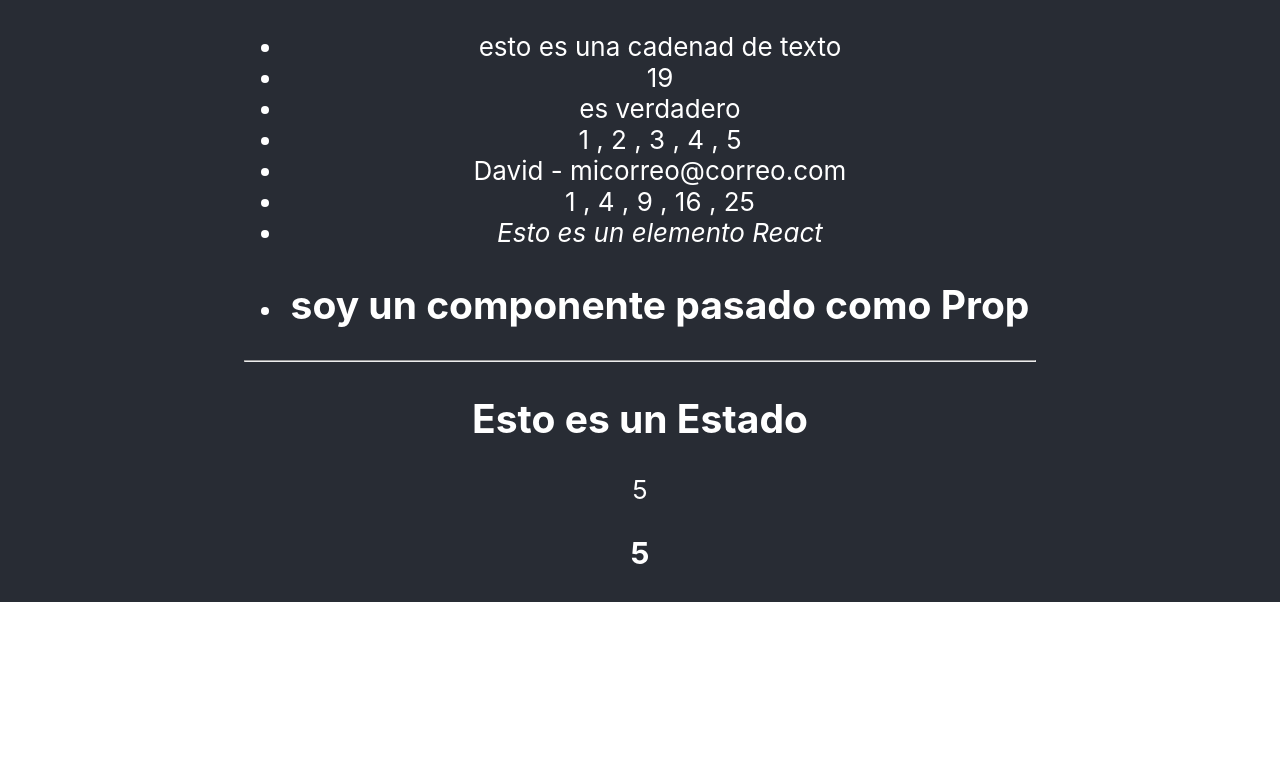
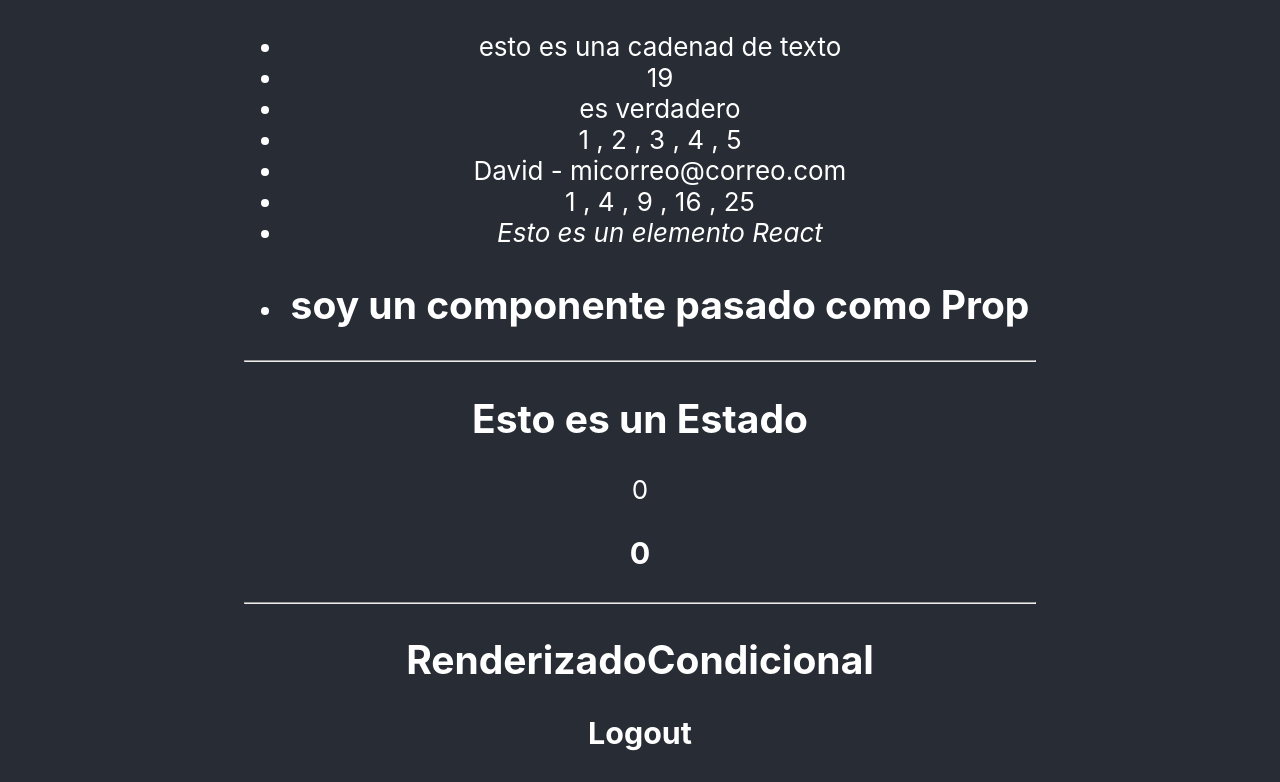
Before and after one commit to leedd87/improving-react, a React (Create React App) app: page / in a window 1280 px wide. Shown: the part 603-1385 px from the top of the page. Before the commit the page ends 1205 px from the top, so only its background shows below. Built offline with nearby package versions, Linux system fonts and the light colour scheme.

Commit message:
Renderizado Condicional

```diff
--- a/src/App.js
+++ b/src/App.js
@@ -4,6 +4,7 @@
 import Componente from "./components/Component";
 import Propiedades from "./components/Propiedades";
 import Estado from "./components/Estado";
+import RenderizadoCondicional from "./components/RenderizadoCondicional";
 
 function App() {
 	return (
@@ -30,6 +31,8 @@
 					/>
 					<hr />
 					<Estado />
+					<hr />
+					<RenderizadoCondicional />
 				</section>
 			</header>
 		</div>
--- a/src/components/Estado.js
+++ b/src/components/Estado.js
@@ -15,11 +15,11 @@
 			contador: 0,
 		};
 
-		setInterval(() => {
-			this.setState({
-				contador: this.state.contador + 1,
-			});
-		}, 1000);
+		// setInterval(() => {
+		// 	this.setState({
+		// 		contador: this.state.contador + 1,
+		// 	});
+		// }, 1000);
 	}
 	render() {
 		return (
--- /dev/null
+++ b/src/components/RenderizadoCondicional.js
@@ -0,0 +1,34 @@
+import React, { Component } from "react";
+
+function Login() {
+	return (
+		<div>
+			<h3>Login</h3>
+		</div>
+	);
+}
+
+function Logout() {
+	return (
+		<div>
+			<h3>Logout</h3>
+		</div>
+	);
+}
+
+export default class RenderizadoCondicional extends Component {
+	constructor(props) {
+		super(props);
+		this.state = {
+			session: false,
+		};
+	}
+	render() {
+		return (
+			<div>
+				<h2>RenderizadoCondicional</h2>
+				{this.state.session ? <Login /> : <Logout />}
+			</div>
+		);
+	}
+}
```
